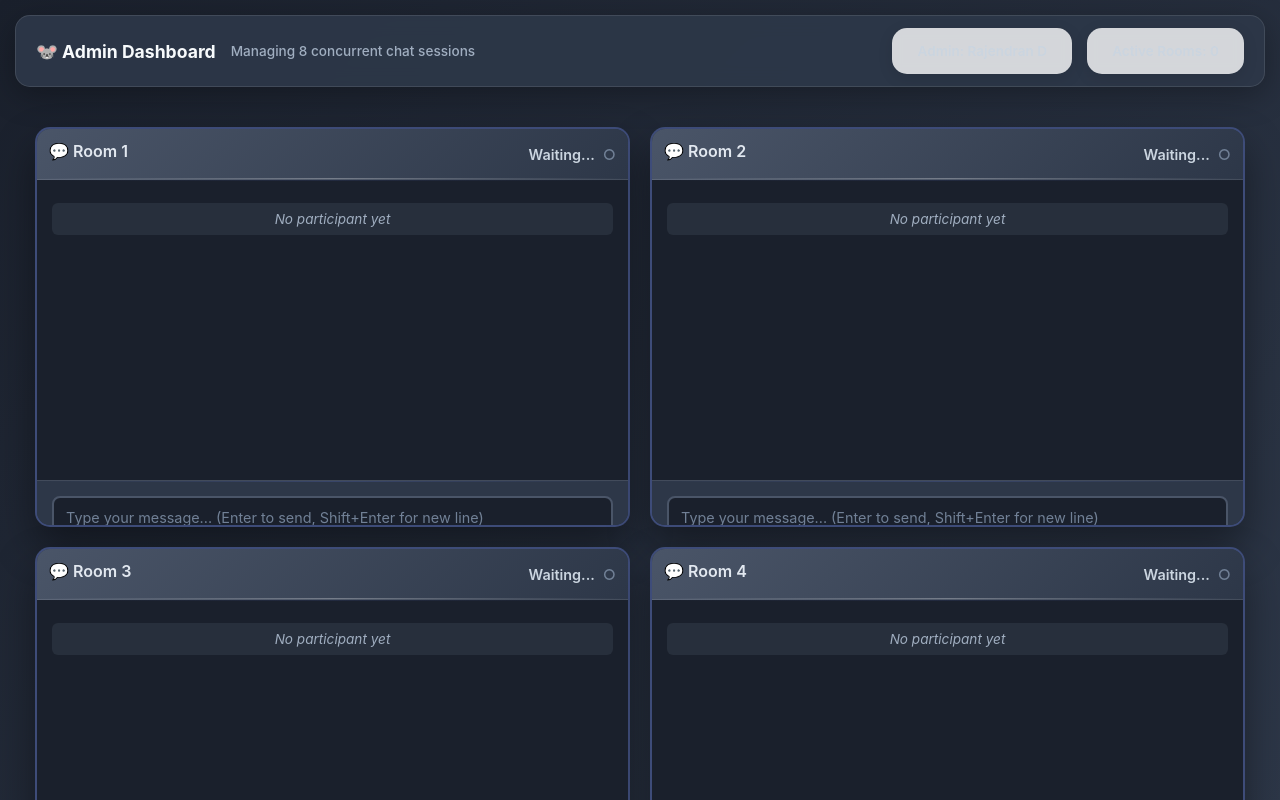
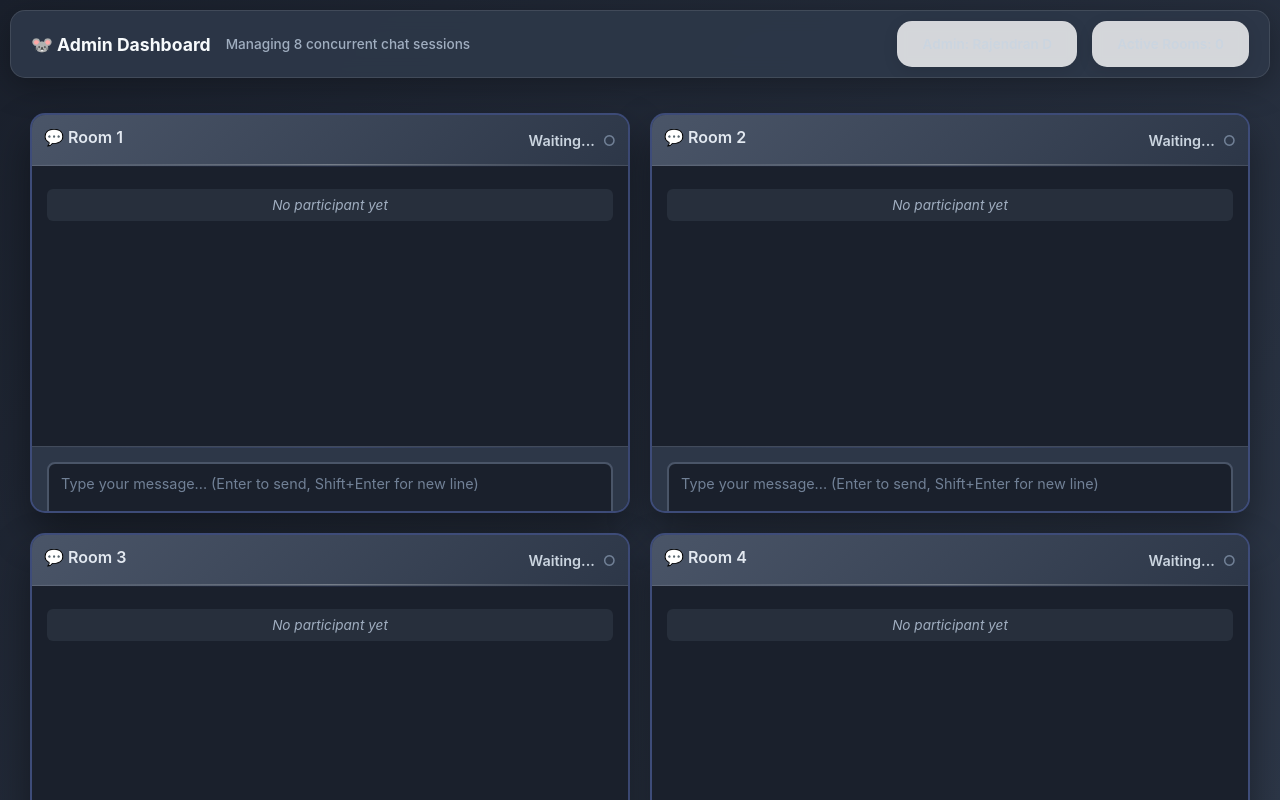
Before and after one commit to zohoschools2022/anonymice-chat, a website: page public/admin.html in a window 1280 px wide. Shown: the top 800 px of the page. Drawn offline with nearby package versions, Linux system fonts and the light colour scheme; no server answers.

Commit message:
Fix chat window proportions: adjust container heights so outer container (A) is slightly more than combined height of chat messages area (B) and input area (C) for optimal spacing

```diff
--- a/public/admin.html
+++ b/public/admin.html
@@ -12,17 +12,17 @@
             background: linear-gradient(135deg, #1a202c 0%, #2d3748 100%);
             min-height: 100vh;
             margin: 0;
-            padding: 15px;
+            padding: 10px;
             font-family: -apple-system, BlinkMacSystemFont, 'Segoe UI', Roboto, sans-serif;
         }
 
         .admin-header {
             background: rgba(45, 55, 72, 0.95);
             backdrop-filter: blur(10px);
-            padding: 12px 20px;
+            padding: 10px 20px;
             text-align: center;
             border-radius: 15px;
-            margin-bottom: 20px;
+            margin-bottom: 15px;
             box-shadow: 0 8px 32px rgba(0, 0, 0, 0.3);
             border: 1px solid rgba(255, 255, 255, 0.1);
         }
@@ -72,7 +72,7 @@
             gap: 20px;
             max-width: 1600px;
             margin: 0 auto;
-            height: calc(100vh - 100px);
+            height: calc(100vh - 90px);
         }
 
         /* Individual chat containers - Dark Theme */
@@ -132,7 +132,7 @@
             padding: 15px;
             overflow-y: auto;
             background: #1a202c;
-            min-height: 300px;
+            min-height: 280px;
             max-height: calc(100% - 140px);
         }
 
@@ -140,7 +140,7 @@
             padding: 15px;
             background: #2d3748;
             border-top: 1px solid rgba(255, 255, 255, 0.1);
-            min-height: 120px;
+            min-height: 100px;
         }
 
         .input-wrapper {
```
